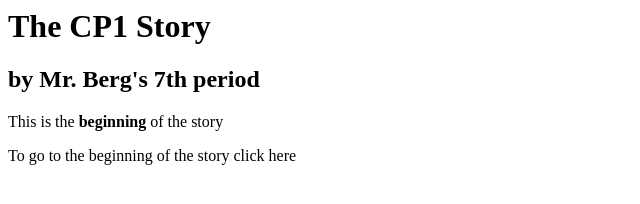
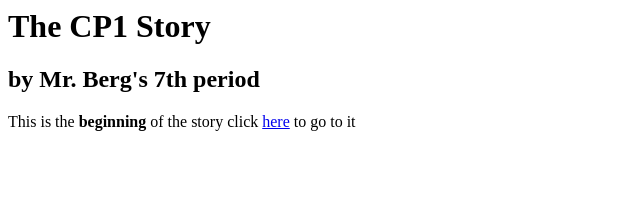
Before and after one commit to aawoods4/StoryWebsite, a plain HTML site: page index.html in a window 1280 px wide. Shown: the whole page, without its empty margins (0-640 px from the left). Drawn offline with Linux system fonts and the light colour scheme.

Commit message:
Update index.html

```diff
--- a/index.html
+++ b/index.html
@@ -2,7 +2,6 @@
     <body>
         <h1>The CP1 Story</h1>
         <h2>by Mr. Berg's 7th period</h2>
-        <p>This is the <strong>beginning</strong> of the story</p>
-        <p>To go to the beginning of the story click here</p>
+        <p>This is the <strong>beginning</strong> of the story click <a href="https://aawoods4.github.io/StoryWebsite/story.txt">here</a> to go to it</p>
     </body>
 </html>
```
